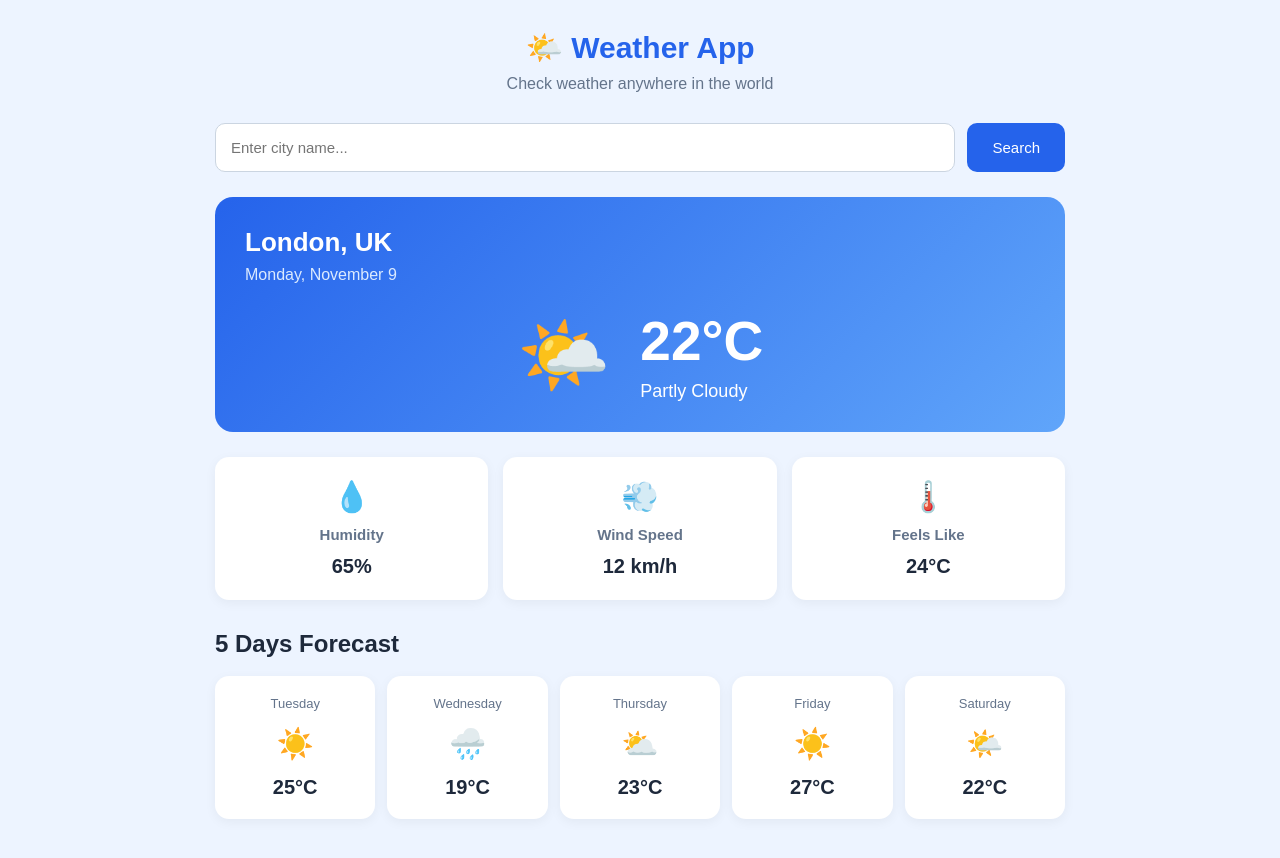
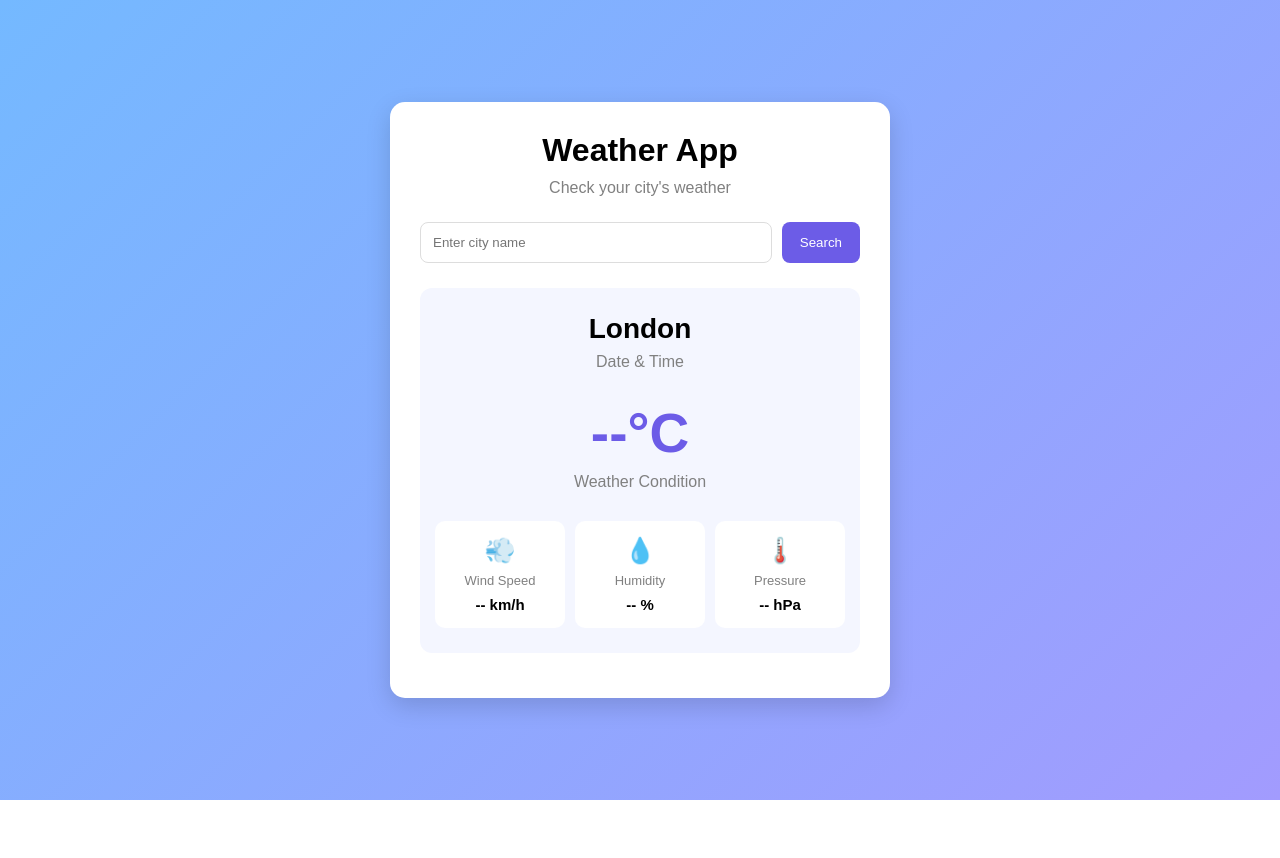
Before and after one commit to abbas99917/chatGPT-Web-DevelopmentCourse, a plain HTML site: page class 25/index.html in a window 1280 px wide. After the commit the page ends 800 px from the top, so only its background shows below. Drawn offline with Linux system fonts and the light colour scheme; a script that the page names is missing.

Commit message:
weather app api

```diff
--- a/class 25/index.html
+++ b/class 25/index.html
@@ -9,110 +9,53 @@
 </head>
 <body>
 
-    <main class="weather-container">
+    <div class="weather-container">
 
-        <!-- Header -->
-        <header class="header">
-            <h2>🌤️ Weather App</h2>
-            <p>Check weather anywhere in the world</p>
-        </header>
+        <h1>Weather App</h1>
+        <p class="subtitle">Check your city's weather</p>
 
-        <!-- Search -->
-        <section class="search-section">
-            <input
-                type="text"
-                id="city-input"
-                placeholder="Enter city name..."
-            >
+        <div class="search-box">
+            <input type="text" id="city-input" placeholder="Enter city name">
             <button class="search-btn">Search</button>
-        </section>
+        </div>
 
-        <!-- Current Weather -->
-        <section class="current-weather">
+        <div class="weather-card">
 
-            <div class="location">
-                <h2 class="city-name">London, UK</h2>
-                <p class="date">Monday, November 9</p>
+            <h2 class="city-name">London</h2>
+            <p class="date-time">Date & Time</p>
+
+            <div class="temperature-box">
+                <h1 class="temperature">--°C</h1>
+                <p class="weather-condition">Weather Condition</p>
             </div>
 
-            <div class="weather-main">
-                <div class="weather-icon">🌤️</div>
-                <div>
-                    <h1 class="temperature">22°C</h1>
-                    <p class="weather-condition">Partly Cloudy</p>
-                </div>
-            </div>
+            <div class="weather-details">
 
-        </section>
-
-        <!-- Weather Details -->
-        <section class="weather-details">
-
-            <div class="detail-card">
-                <span>💧</span>
-                <h3>Humidity</h3>
-                <p class="humidity">65%</p>
-            </div>
-
-            <div class="detail-card">
-                <span>💨</span>
-                <h3>Wind Speed</h3>
-                <p class="wind-speed">12 km/h</p>
-            </div>
-
-            <div class="detail-card">
-                <span>🌡️</span>
-                <h3>Feels Like</h3>
-                <p class="feels-like">24°C</p>
-            </div>
-
-        </section>
-
-        <!-- Forecast -->
-        <section class="forecast-section">
-
-            <h2>5 Days Forecast</h2>
-
-            <div class="forecast-container">
-
-                <div class="forecast-card">
-                    <p>Tuesday</p>
-                    <span>☀️</span>
-                    <h3>25°C</h3>
+                <div class="detail-box">
+                    <span>💨</span>
+                    <p>Wind Speed</p>
+                    <h3 class="wind-speed">-- km/h</h3>
                 </div>
 
-                <div class="forecast-card">
-                    <p>Wednesday</p>
-                    <span>🌧️</span>
-                    <h3>19°C</h3>
+                <div class="detail-box">
+                    <span>💧</span>
+                    <p>Humidity</p>
+                    <h3 class="humidity">-- %</h3>
                 </div>
 
-                <div class="forecast-card">
-                    <p>Thursday</p>
-                    <span>⛅</span>
-                    <h3>23°C</h3>
-                </div>
-
-                <div class="forecast-card">
-                    <p>Friday</p>
-                    <span>☀️</span>
-                    <h3>27°C</h3>
-                </div>
-
-                <div class="forecast-card">
-                    <p>Saturday</p>
-                    <span>🌤️</span>
-                    <h3>22°C</h3>
+                <div class="detail-box">
+                    <span>🌡️</span>
+                    <p>Pressure</p>
+                    <h3 class="pressure">-- hPa</h3>
                 </div>
 
             </div>
 
-        </section>
+        </div>
 
-        <!-- Error Message -->
         <p class="error-message"></p>
 
-    </main>
+    </div>
 
     <script src="main.js"></script>
 </body>
--- /dev/null
+++ b/class 25/main.js
@@ -0,0 +1,41 @@
+const cityInput = document.querySelector("#city-input")
+const searchBtn = document.querySelector(".search-btn")
+
+
+
+searchBtn.addEventListener("click",()=>{
+
+    if(cityInput.value.trim()=== ""){
+        return
+    }
+    let cityName = cityInput.value;
+
+
+    getApi(cityName)
+    cityInput.value = ""
+})
+
+const namesearch = document.querySelector(".cityName")
+const temp = document.querySelector(".temperature")
+const getApi = async ( cityName ) =>{
+
+
+    const apiKey = "ed58d3d627564d72a3e100715260911"
+   const apiURL = `https://api.weatherapi.com/v1/current.json?key=${apiKey}&q=${cityName}`
+
+    try{
+        const response = await  fetch(apiURL)
+        const data = await  response.json()
+
+      if (response.ok) {
+    console.log(data)
+} else {
+    console.log(data.error.message)
+}
+
+
+    }catch{
+        console.log("error")
+    }
+
+}
--- a/class 25/style.css
+++ b/class 25/style.css
@@ -7,230 +7,119 @@
 
 body {
     font-family: Arial, sans-serif;
-    background: #edf4ff;
-    color: #1e293b;
+    background: linear-gradient(135deg, #74b9ff, #a29bfe);
     min-height: 100vh;
-    padding: 30px 15px;
+    display: flex;
+    justify-content: center;
+    align-items: center;
+    padding: 20px;
 }
 
 .weather-container {
-    max-width: 850px;
-    margin: auto;
+    width: 100%;
+    max-width: 500px;
+    background: white;
+    padding: 30px;
+    border-radius: 15px;
+    text-align: center;
+    box-shadow: 0 8px 25px rgba(0,0,0,0.15);
 }
 
-/* Header */
-
-.header {
-    text-align: center;
-    margin-bottom: 30px;
+.subtitle {
+    color: gray;
+    margin: 10px 0 25px;
 }
 
-.header h2 {
-    font-size: 30px;
-    margin-bottom: 10px;
-    color: #2563eb;
-}
-
-.header p {
-    color: #64748b;
-}
-
-/* Search */
-
-.search-section {
+.search-box {
     display: flex;
-    gap: 12px;
+    gap: 10px;
     margin-bottom: 25px;
 }
 
-.search-section input {
+.search-box input {
     flex: 1;
-    padding: 15px;
-    border: 1px solid #cbd5e1;
-    border-radius: 10px;
+    min-width: 0;
+    padding: 12px;
+    border: 1px solid #ddd;
+    border-radius: 8px;
     outline: none;
-    font-size: 15px;
-}
-
-.search-section input:focus {
-    border-color: #2563eb;
 }
 
 .search-btn {
-    padding: 15px 25px;
-    background: #2563eb;
+    padding: 12px 18px;
+    border: none;
+    border-radius: 8px;
+    background: #6c5ce7;
     color: white;
-    border: none;
-    border-radius: 10px;
     cursor: pointer;
-    font-size: 15px;
 }
 
-/* Current Weather */
-
-.current-weather {
-    background: linear-gradient(135deg, #2563eb, #60a5fa);
-    color: white;
-    padding: 30px;
-    border-radius: 18px;
-    margin-bottom: 25px;
+.weather-card {
+    background: #f4f6ff;
+    padding: 25px 15px;
+    border-radius: 12px;
 }
 
 .city-name {
-    font-size: 26px;
-    margin-bottom: 8px;
+    font-size: 28px;
 }
 
-.date {
-    color: #dbeafe;
+.date-time {
+    color: gray;
+    margin-top: 8px;
 }
 
-.weather-main {
-    display: flex;
-    align-items: center;
-    justify-content: center;
-    gap: 30px;
-    margin-top: 25px;
-}
-
-.weather-icon {
-    font-size: 75px;
+.temperature-box {
+    margin: 30px 0;
 }
 
 .temperature {
     font-size: 55px;
+    color: #6c5ce7;
 }
 
 .weather-condition {
+    color: gray;
     margin-top: 8px;
-    font-size: 18px;
 }
-
-/* Details */
 
 .weather-details {
     display: grid;
     grid-template-columns: repeat(3, 1fr);
-    gap: 15px;
-    margin-bottom: 30px;
+    gap: 10px;
 }
 
-.detail-card {
+.detail-box {
     background: white;
-    padding: 22px 12px;
-    text-align: center;
-    border-radius: 14px;
-    box-shadow: 0 3px 12px rgba(0,0,0,0.05);
+    padding: 15px 5px;
+    border-radius: 10px;
 }
 
-.detail-card span {
-    font-size: 30px;
+.detail-box span {
+    font-size: 25px;
 }
 
-.detail-card h3 {
-    font-size: 15px;
-    margin: 12px 0;
-    color: #64748b;
+.detail-box p {
+    color: gray;
+    font-size: 13px;
+    margin: 8px 0;
 }
 
-.detail-card p {
-    font-size: 20px;
-    font-weight: bold;
+.detail-box h3 {
+    font-size: 15px;
 }
 
-/* Forecast */
-
-.forecast-section h2 {
-    margin-bottom: 18px;
+.error-message {
+    color: red;
+    margin-top: 15px;
 }
 
-.forecast-container {
-    display: grid;
-    grid-template-columns: repeat(5, 1fr);
-    gap: 12px;
-}
-
-.forecast-card {
-    background: white;
-    padding: 20px 10px;
-    border-radius: 14px;
-    text-align: center;
-    box-shadow: 0 3px 12px rgba(0,0,0,0.05);
-    transition: 0.3s;
-}
-
-.forecast-card:hover {
-    transform: translateY(-5px);
-}
-
-.forecast-card span {
-    display: block;
-    font-size: 30px;
-    margin: 15px 0;
-}
-
-.forecast-card p {
-    font-size: 13px;
-    color: #64748b;
-}
-
-.forecast-card h3 {
-    font-size: 20px;
-}
-
-/* Error */
-
-.error-message {
-    color: #dc2626;
-    text-align: center;
-    margin-top: 20px;
-}
-
-/* Responsive */
-
-@media (max-width: 600px) {
-
-    body {
-        padding: 20px 12px;
-    }
-
-    .header h2 {
-        font-size: 25px;
-    }
-
-    .search-section {
-        gap: 8px;
-    }
-
-    .search-section input {
-        min-width: 0;
-    }
-
-    .search-btn {
-        padding: 12px 15px;
-    }
-
-    .current-weather {
-        padding: 25px 18px;
-    }
-
-    .weather-icon {
-        font-size: 55px;
-    }
-
-    .temperature {
-        font-size: 40px;
+@media (max-width: 400px) {
+    .weather-container {
+        padding: 18px;
     }
 
     .weather-details {
         grid-template-columns: 1fr;
     }
-
-    .forecast-container {
-        grid-template-columns: repeat(2, 1fr);
-    }
-
-    .forecast-card:last-child {
-        grid-column: span 2;
-    }
 }
```
